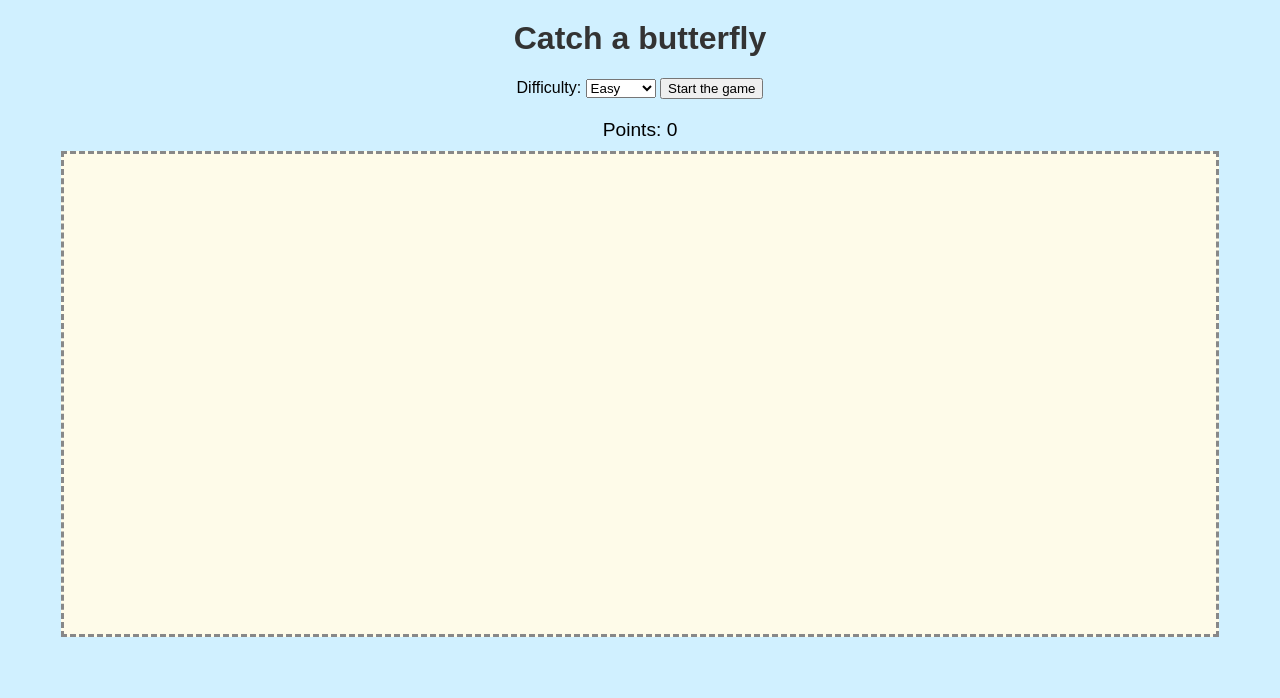
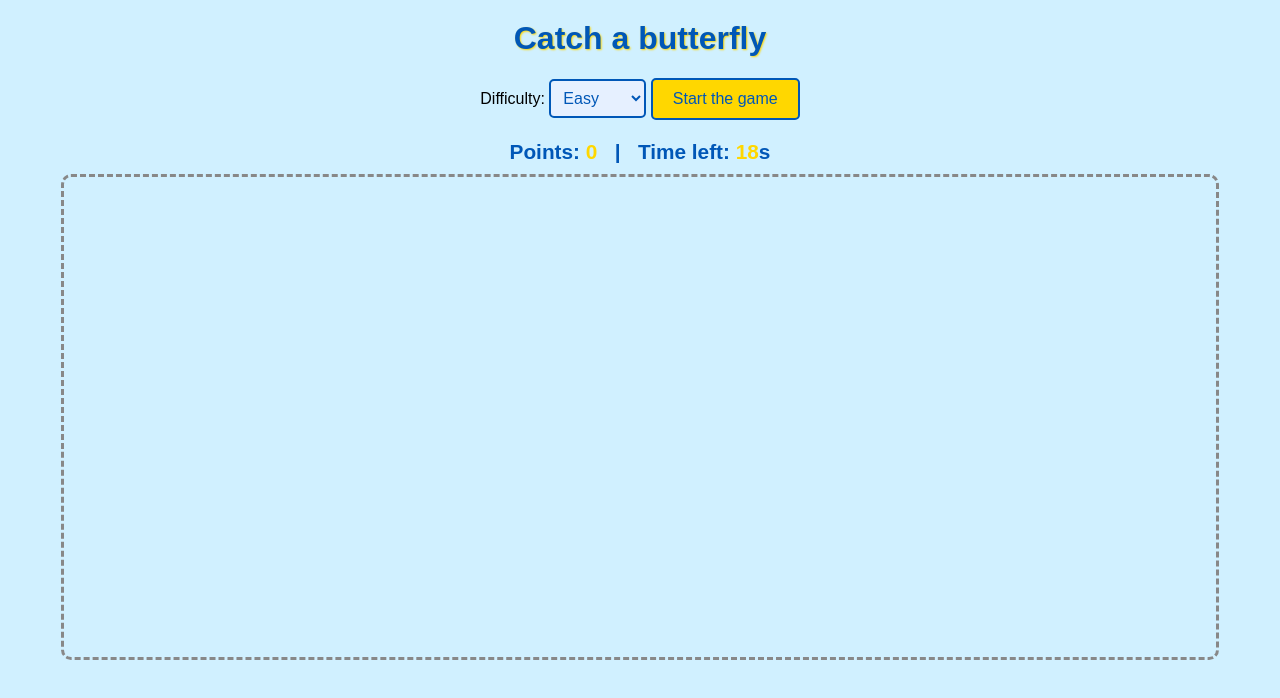
Before and after one commit to TetianaHazzaieva/catch-the-butterfly, a plain HTML site: page index.html in a window 1280 px wide. Both pictures are taken after a click on the button "Start the game". Drawn offline with Linux system fonts and the light colour scheme.

Commit message:
Add a timer

```diff
--- a/index.html
+++ b/index.html
@@ -1,7 +1,7 @@
 <!DOCTYPE html>
 <html lang="en">
   <head>
-        <meta charset="UTF-8" />
+    <meta charset="UTF-8" />
     <meta name="viewport" content="width=device-width, initial-scale=1.0" />
     <title>Catch a butterfly</title>
     <link rel="stylesheet" href="style.css" />
@@ -17,7 +17,10 @@
       </select>
       <button id="start-btn">Start the game</button>
     </div>
-    <div class="score">Points: <span id="score">0</span></div>
+    <div class="score">
+      Points: <span id="score">0</span> &nbsp;&nbsp;|&nbsp;&nbsp; Time left:
+      <span id="timer">20</span>s
+    </div>
     <div class="game-field" id="game-field"></div>
     <script src="script.js"></script>
   </body>
--- a/script.js
+++ b/script.js
@@ -7,12 +7,14 @@ const butterflies = [
 ];
 const gameField = document.getElementById("game-field");
 const scoreEl = document.getElementById("score");
+const timerEl = document.getElementById("timer");
 const startBtn = document.getElementById("start-btn");
 const difficultySelect = document.getElementById("difficulty");
 
 let score = 0;
+let countdown = 20;
 let gameInterval;
-let butterflySpeed = 3000;
+let timerInterval;
 
 startBtn.addEventListener("click", startGame);
 
@@ -21,11 +23,21 @@ function updateScore(val = score) {
   scoreEl.textContent = score;
 }
 
+function updateTimer(val) {
+  timerEl.textContent = val;
+}
+
 function startGame() {
   clearInterval(gameInterval);
+  clearInterval(timerInterval);
   gameField.innerHTML = "";
   score = 0;
   updateScore();
+
+  countdown = 20;
+  updateTimer(countdown);
+
+  startBtn.disabled = true;
 
   const speed =
     difficultySelect.value === "easy"
@@ -37,8 +49,23 @@ function startGame() {
       : 3000;
 
   gameInterval = setInterval(() => spawnButterfly(speed), speed);
+  timerInterval = setInterval(() => {
+    countdown--;
+    updateTimer(countdown);
+
+    if (countdown <= 0) {
+      endGame();
+    }
+  }, 1000);
 }
 
+function endGame() {
+  clearInterval(gameInterval);
+  clearInterval(timerInterval);
+  startBtn.disabled = false;
+  gameField.innerHTML = "";
+  alert(`Time's up! You scored ${score} points.`);
+}
 function spawnButterfly(lifeTime) {
   const img = document.createElement("img");
   img.src = butterflies[Math.floor(Math.random() * butterflies.length)];
--- a/style.css
+++ b/style.css
@@ -7,7 +7,8 @@ body {
 }
 h1 {
   margin-top: 20px;
-  color: #333;
+  color: #0057b7;
+  text-shadow: 1px 1px 2px #ffd700;
 }
 .game-panel {
   margin: 20px;
@@ -18,8 +19,31 @@ h1 {
   width: 90vw;
   height: 60vh;
   border: 3px dashed #888;
-  background-color: #fefbe9;
+  background: linear-gradient(to bottom, #0057b7 0%, #0057b7 50%, #ffd700 50%, ffd700 100%);
   overflow: hidden;
+  border-radius: 10px;
+}
+#start-btn {
+  padding: 10px 20px;
+  font-size: 1rem;
+  background-color: #ffd700;
+  color: #0057b7;
+  border: 2px solid #0057b7;
+  border-radius: 5px;
+  cursor: pointer;
+  transition: all 0.3s ease;
+}
+#start-btn:hover {
+  background-color: #ffea00;
+  transform: scale(1.05);
+}
+#difficulty {
+  padding: 8px;
+  font-size: 1rem;
+  border-radius: 5px;
+  border: 2px solid #0057b7;
+  background-color: #e6f0ff;
+  color: #0057b7;
 }
 .butterfly {
   position: absolute;
@@ -32,6 +56,12 @@ h1 {
   transform: scale(1.2) rotate(5deg);
 }
 .score {
-  font-size: 1.2rem;
+  font-size: 1.3rem;
   margin-bottom: 10px;
+  color: #0057b7;
+  font-weight: bold;
 }
+#score,
+#timer {
+  color: #ffd700;
+}
```
